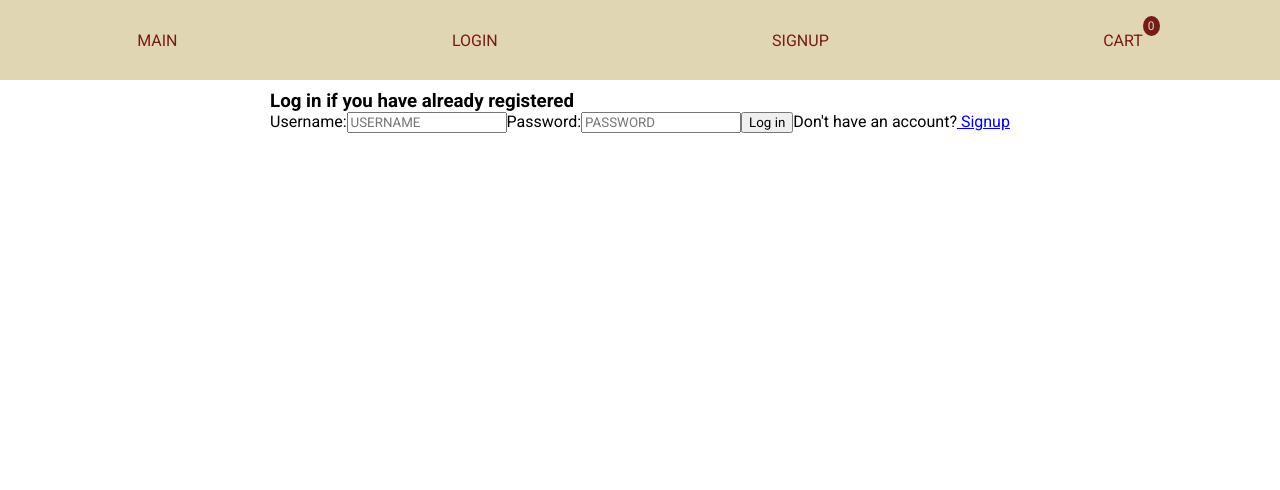
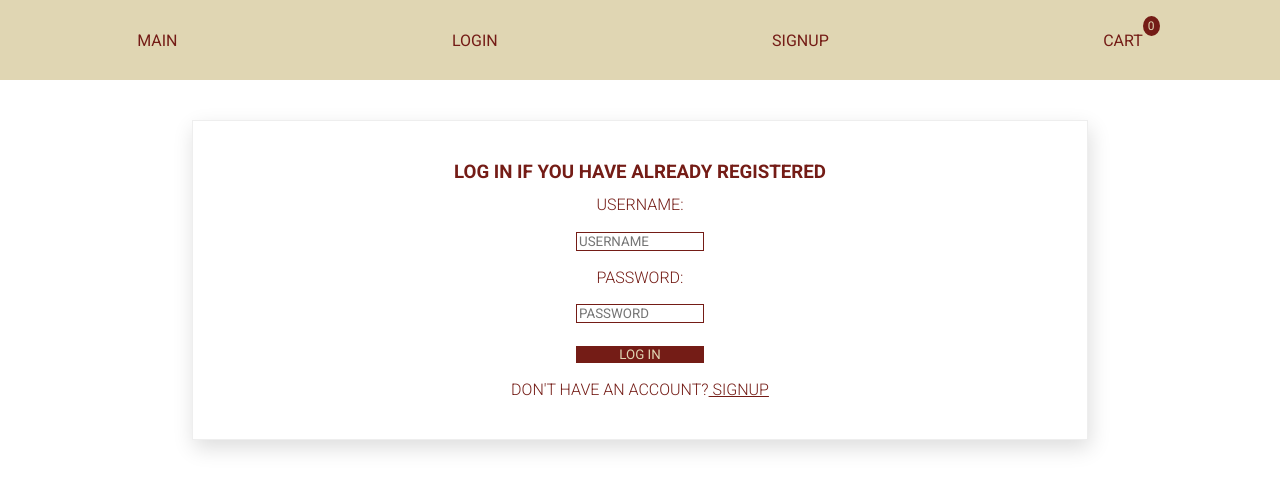
Before and after one commit to alinamiryuk/ThePizzaTask, a React (Create React App) app in the folder frontend/: page /login in a window 1280 px wide. Shown: the top 490 px of the page. Built offline with nearby package versions, Linux system fonts and the light colour scheme.

Commit message:
login signup layout

```diff
--- /dev/null
+++ b/frontend/src/components/Login/Login.css
@@ -0,0 +1,40 @@
+.login {
+  box-shadow: 2px 8px 20px #dddddd;
+  display: flex;
+  flex-direction: column;
+  width: 70vw;
+  justify-content: space-between;
+  align-items: center;
+  border: 1px solid #eeeeee;
+  overflow: hidden;
+  padding: 5vh;
+  margin: 30px;
+  height: 40vh;
+}
+
+.login, .login > label > a {
+  font-weight: 300;
+  color: #741c16;
+  text-transform: uppercase;
+}
+
+.login > input {
+  border: 1px solid #741c16;
+  outline: none;
+  color:#741c16;
+  cursor: pointer;
+  height: fit-content;
+  margin: 5px;
+  width: 10vw;
+}
+
+.login > button {
+  border: none;
+  outline: none;
+  background: #741c16;
+  color: #e0d6b3;
+  cursor: pointer;
+  height: fit-content;
+  margin: 5px;
+  width: 10vw;
+}
--- a/frontend/src/components/Login/Login.js
+++ b/frontend/src/components/Login/Login.js
@@ -3,13 +3,14 @@ import { useDispatch } from 'react-redux'
 import { NavLink } from 'react-router-dom'
 import { useForm } from '../../hooks/useForm'
 import { fetchLoginAuth } from '../../redux/thunks'
+import './Login.css'
 
 export const Login = () => {
   const dispatch = useDispatch()
   const [state, setState] = useForm({ userName: '', password: '' })
 
   return (
-    <div>
+    <div className="login">
       <h3>Log in if you have already registered </h3>
       <label htmlFor="userName-login">Username:</label>
       <input
@@ -36,7 +37,7 @@ export const Login = () => {
           dispatch(fetchLoginAuth(state))
         }}
       >
-        Log in
+        LOG IN
       </button>
       <label>
         Don't have an account?
--- /dev/null
+++ b/frontend/src/components/Signup/Signup.css
@@ -0,0 +1,40 @@
+.signup {
+  box-shadow: 2px 8px 20px #dddddd;
+  display: flex;
+  flex-direction: column;
+  width: 70vw;
+  justify-content: space-between;
+  align-items: center;
+  border: 1px solid #eeeeee;
+  overflow: hidden;
+  padding: 5vh;
+  margin: 30px;
+  height: 40vh;
+}
+
+.signup, .signup > label > a {
+  font-weight: 300;
+  color: #741c16;
+  text-transform: uppercase;
+}
+
+.signup > input {
+  border: 1px solid #741c16;
+  outline: none;
+  color:#741c16;
+  cursor: pointer;
+  height: fit-content;
+  margin: 5px;
+  width: 10vw;
+}
+
+.signup > button {
+  border: none;
+  outline: none;
+  background: #741c16;
+  color: #e0d6b3;
+  cursor: pointer;
+  height: fit-content;
+  margin: 5px;
+  width: 10vw;
+}
--- a/frontend/src/components/Signup/Signup.js
+++ b/frontend/src/components/Signup/Signup.js
@@ -3,15 +3,15 @@ import { useDispatch } from 'react-redux'
 import { NavLink } from 'react-router-dom'
 import { useForm } from '../../hooks/useForm'
 import { fetchSignupAuth } from '../../redux/thunks'
+import './Signup.css'
 
 export const Signup = () => {
   const dispatch = useDispatch()
   const [state, setState] = useForm({ email: '', password: '', userName: '' })
 
   return (
-    <>
-      {' '}
-      <h3>Sign up for setting your lineup </h3>
+    <div className="signup">
+      <h3>Sign up </h3>
       <label htmlFor="email-signup">What's your email?</label>
       <input
         id="email-signup"
@@ -47,12 +47,12 @@ export const Signup = () => {
           dispatch(fetchSignupAuth(state))
         }}
       >
-        Sign up
+        SIGNUP
       </button>
       <label>
         Have an account?
         <NavLink to="/login"> Log in</NavLink>
       </label>
-    </>
+    </div>
   )
 }
```
